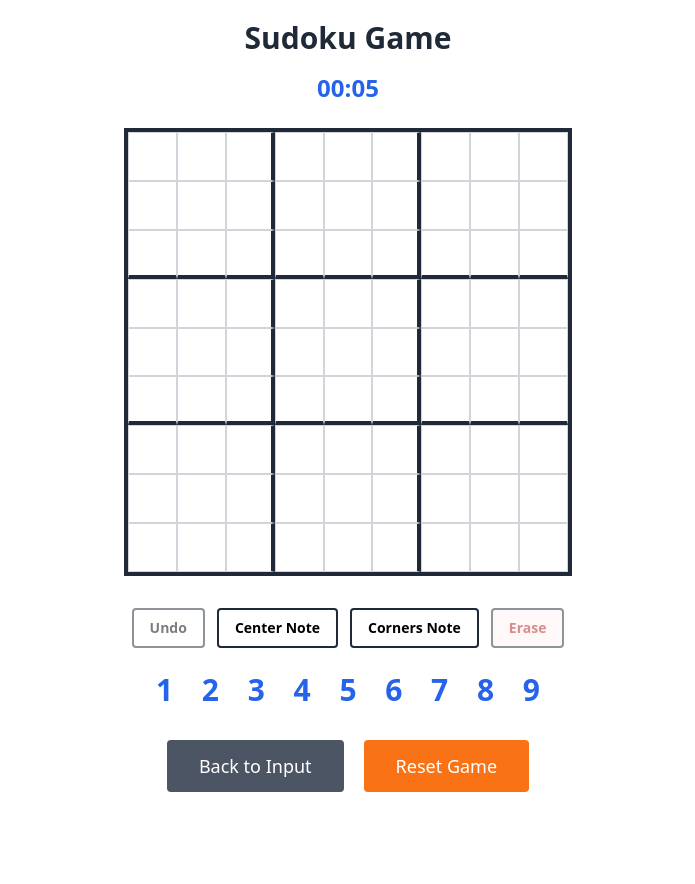
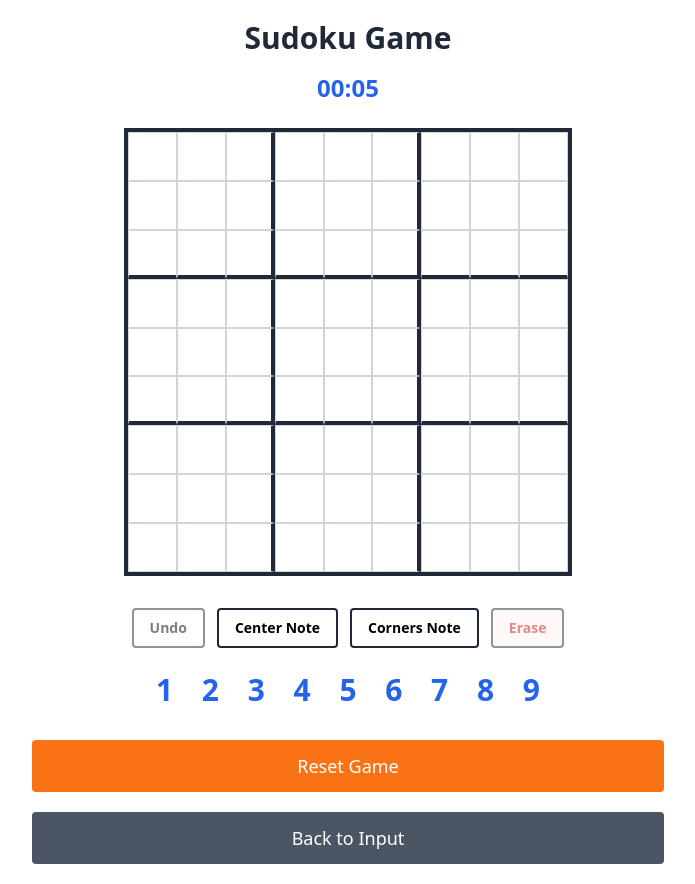
Before and after one commit to TDAK1509/sudoku-noter, a Nuxt app: page /play in a window 1280 px wide. Shown: the whole page, without its empty margins (292-987 px from the left). Before the commit the page ends 812 px from the top, so only its background shows below. Built offline with nearby package versions, Linux system fonts and the light colour scheme.

Commit message:
Move back to input button down

```diff
--- a/pages/play.vue
+++ b/pages/play.vue
@@ -151,20 +151,23 @@
       </button>
     </div>
 
-    <div class="flex gap-3 sm:gap-5 justify-center flex-wrap">
+    <div
+      class="flex flex-col items-centergap-3 sm:gap-5 justify-center flex-wrap"
+    >
+      <button
+        class="bg-orange-500 text-white px-4 py-2 sm:px-8 sm:py-3 text-sm sm:text-lg rounded cursor-pointer transition-colors duration-200 hover:bg-orange-600 border-none disabled:opacity-50 disabled:cursor-not-allowed"
+        @click="resetGame"
+        :disabled="isGameComplete"
+      >
+        Reset Game
+      </button>
+
       <button
         class="bg-gray-600 text-white px-4 py-2 sm:px-8 sm:py-3 text-sm sm:text-lg rounded cursor-pointer transition-colors duration-200 hover:bg-gray-700 border-none disabled:opacity-50 disabled:cursor-not-allowed"
         @click="goBack"
         :disabled="isGameComplete"
       >
         Back to Input
-      </button>
-      <button
-        class="bg-orange-500 text-white px-4 py-2 sm:px-8 sm:py-3 text-sm sm:text-lg rounded cursor-pointer transition-colors duration-200 hover:bg-orange-600 border-none disabled:opacity-50 disabled:cursor-not-allowed"
-        @click="resetGame"
-        :disabled="isGameComplete"
-      >
-        Reset Game
       </button>
     </div>
 
```
